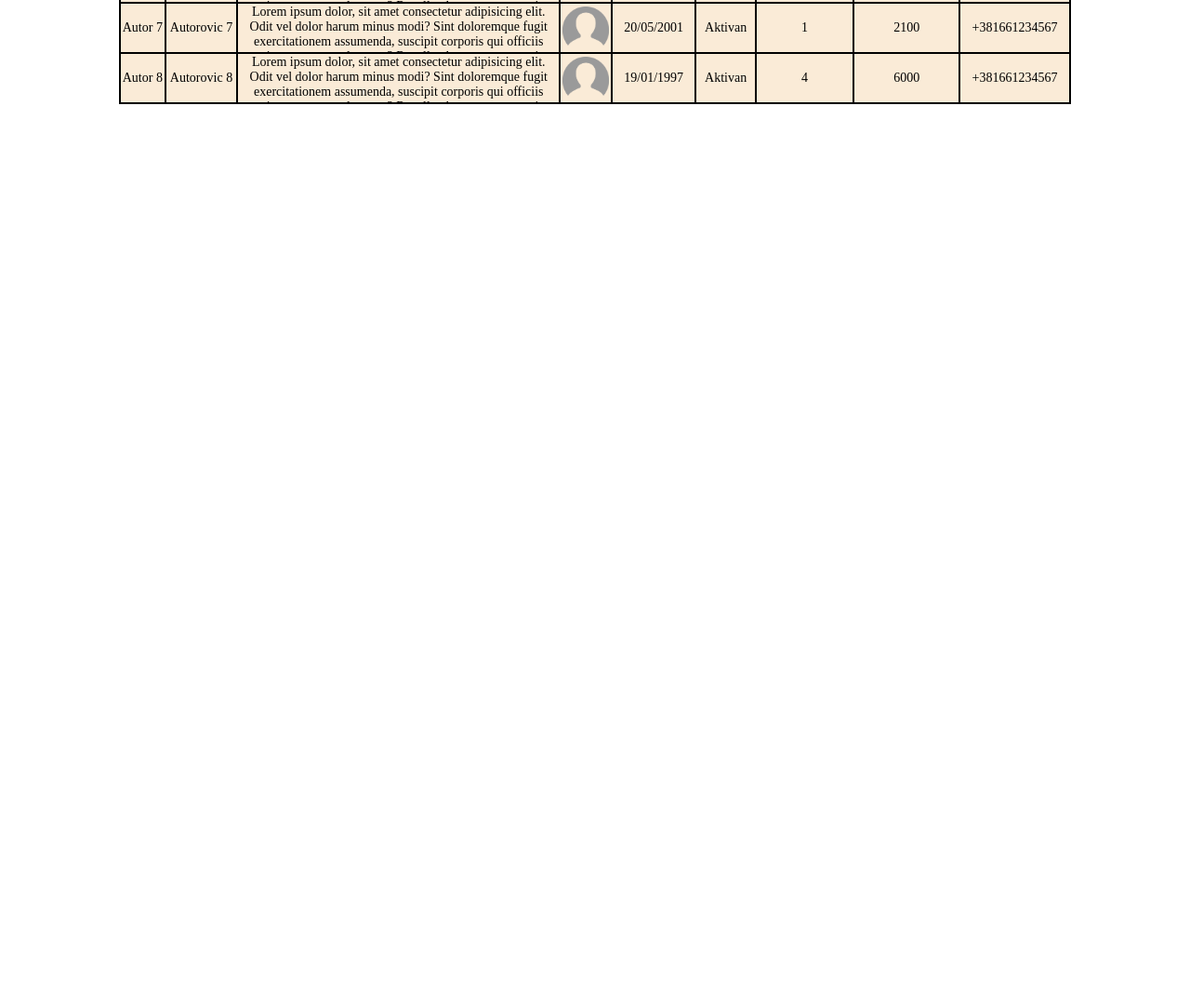
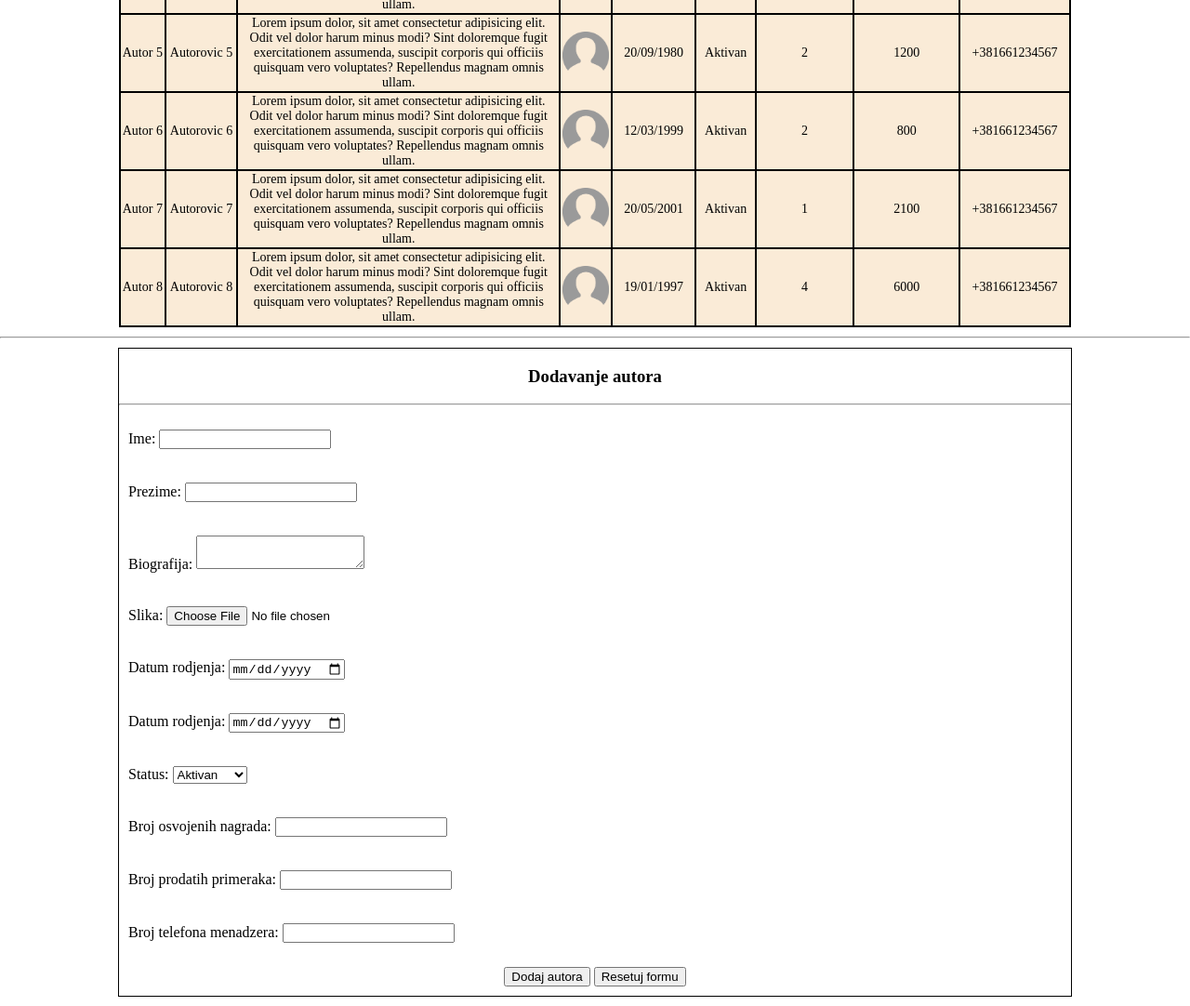
Before and after one commit to hpatrik0/web-design, a plain HTML site: page autor_admin.html in a window 1280 px wide. Shown: the part 500-1582 px from the top of the page at 93% size. Before the commit the page ends 800 px from the top, so only its background shows below. Drawn offline with Linux system fonts and the light colour scheme.

Commit message:
Forma za dodavanje autora

```diff
--- a/autor_admin.html
+++ b/autor_admin.html
@@ -116,7 +116,62 @@
 
         </table>
 
-        <form id="dodavanje-autora">
+        <hr>
+
+
+        <form class="admin-forma" id="dodavanje-autora">
+            <h3 style="text-align: center;">Dodavanje autora</h3>
+            <hr>
+            <p>
+                <label for="name">Ime: </label>
+                <input type="text" id="name" name="ime">
+            </p>
+            <p>
+                <label for="name">Prezime: </label>
+                <input type="text" id="surname" name="prezime">
+            </p>
+            <p>
+                <label for="name">Biografija: </label>
+                <textarea style="max-width: 250px; max-height: 100px;"></textarea>
+            </p>
+            <p>
+                <label for="picture">Slika: </label>
+                <input type="file" id="picture" name="slika">
+            </p>
+            <p>
+                <label for="dob">Datum rodjenja: </label>
+                <input type="date" id="dob" name="datum-rodjenja">
+            </p>
+            <p>
+                <label for="dob">Datum rodjenja: </label>
+                <input type="date" id="dob" name="datum-rodjenja">
+            </p>
+            <p>
+                <label for="status">Status: </label>
+                <select name="status" id="status">
+                    <option value="aktivan">Aktivan</option>
+                    <option value="preminuo">Preminuo</option>
+                    <option value="u-penziji">U penziji</option>
+                </select>
+            </p>
+            <p>
+                <label for="num-awards">Broj osvojenih nagrada: </label>
+                <input type="number" id="num-awards" name="br-nagrada">
+            </p>
+            <p>
+                <label for="num-sales">Broj prodatih primeraka: </label>
+                <input type="number" id="num-sales" name="br-prodatih">
+            </p>
+            <p>
+                <label for="phone-num">Broj telefona menadzera: </label>
+                <input type="phone-num" id="phone-num" name="br-telefona">
+            </p>
+
+
+            <section style="text-align: center; padding-bottom: 10px;">
+                <button type="submit">Dodaj autora</button>
+                <button type="reset">Resetuj formu</button>
+            </section>
 
         </form>
         <form id="brisanje-autora">
--- a/style.css
+++ b/style.css
@@ -199,6 +199,16 @@ body {
 
 .admin-bio {
     display: block;
-    height: 50px;
+    height: 80px;
     overflow-y: auto;
 }
+
+.admin-forma {
+    max-width: 80%;
+    margin: 10px auto;
+    border: 1px solid black;
+}
+
+.admin-forma p {
+    padding: 10px;
+}
```
